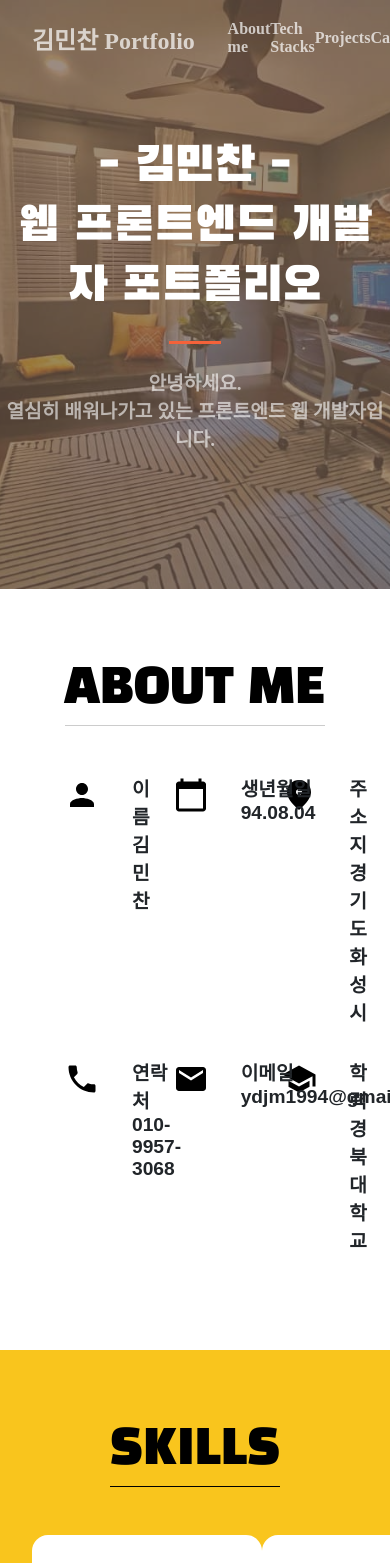
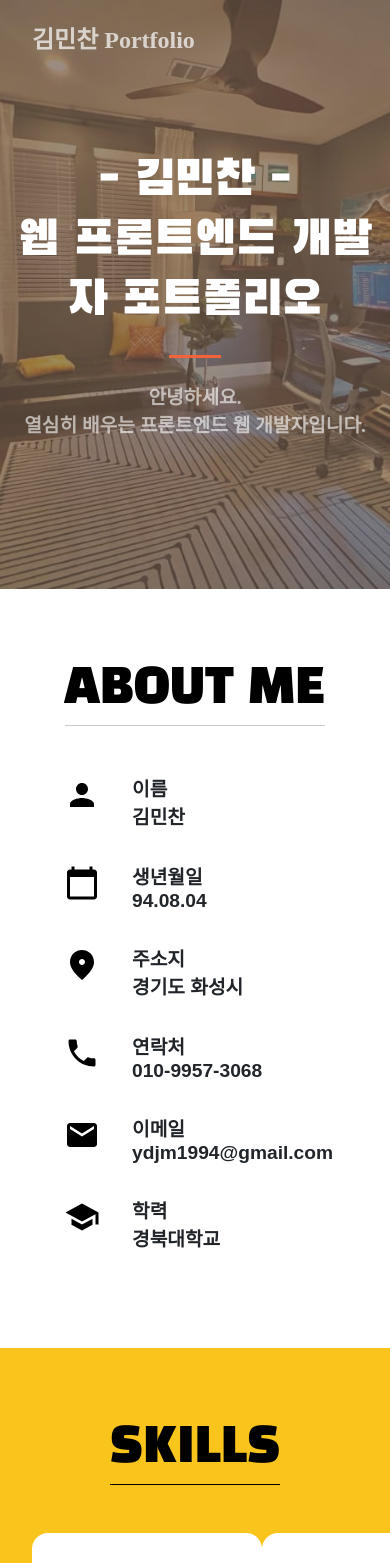
Before and after one commit to mucho7/PortFolio, a React (Create React App) app: page / in a window 390 px wide. Shown: the top 1563 px of the page. Built offline with nearby package versions, Linux system fonts and the light colour scheme.

Commit message:
Feat: 반응형으로 Navbar 조정

```diff
--- a/src/components/info/AboutMe.js
+++ b/src/components/info/AboutMe.js
@@ -1,6 +1,6 @@
 import styled from "styled-components";
 import BlackHanSans from "../../assets/fonts/BlackHanSans-Regular.ttf";
-import { Icon } from "@mui/material";
+import { Grid, Icon } from "@mui/material";
 
 function AboutMe(params) {
   const { infos } = params;
@@ -9,20 +9,22 @@ function AboutMe(params) {
       <TitleSection>
         <TitleTypo>ABOUT ME</TitleTypo>
       </TitleSection>
-      <AboutMeItemsBox>
+      <Grid container>
         {infos.map((info, index) => {
           const { name, value, icon } = info;
           return (
-            <AboutMeContentItem key={index}>
-              <StyledIcon fontSize="large" component={icon} />
-              <div>
-                <SmallTypo>{name}</SmallTypo>
-                <SmallTypo>{value}</SmallTypo>
-              </div>
-            </AboutMeContentItem>
+            <Grid item xs={12} lg={4} key={index}>
+              <AboutMeContentItem>
+                <StyledIcon fontSize='large' component={icon} />
+                <div>
+                  <SmallTypo>{name}</SmallTypo>
+                  <SmallTypo>{value}</SmallTypo>
+                </div>
+              </AboutMeContentItem>
+            </Grid>
           );
         })}
-      </AboutMeItemsBox>
+      </Grid>
     </AboutMeContent>
   );
 }
@@ -76,7 +78,6 @@ const AboutMeContentItem = styled.div`
   flex-direction: row;
   margin-bottom: 2rem;
   padding-left: 2rem;
-  width: calc(100% / 3 - 2rem);
 `;
 
 const StyledIcon = styled(Icon)`
--- a/src/components/info/Overview.js
+++ b/src/components/info/Overview.js
@@ -11,7 +11,7 @@ function Overview(params) {
       </LargerTypo>
       <StyledHr />
       <SmallTypo>안녕하세요.</SmallTypo>
-      <SmallTypo>열심히 배워나가고 있는 프론트엔드 웹 개발자입니다.</SmallTypo>
+      <SmallTypo>열심히 배우는 프론트엔드 웹 개발자입니다.</SmallTypo>
     </ShortPR>
   );
 }
--- a/src/components/navbar/HeaderNavbar.js
+++ b/src/components/navbar/HeaderNavbar.js
@@ -27,12 +27,16 @@ function HeaderNavbar() {
     <StyledHeader scrolled={scrolled}>
       <NavContainer>
         <MyNameBox>김민찬 Portfolio</MyNameBox>
+        {window.innerWidth < 900 ? (
+          <div />
+        ) : (
           <NavItemContainer>
             {navOptions.map((option, index) => {
               const { name } = option;
               return <div key={index}>{name}</div>;
             })}
           </NavItemContainer>
+        )}
       </NavContainer>
     </StyledHeader>
   );
```
Lines whose indentation alone changed are shown as unchanged.
